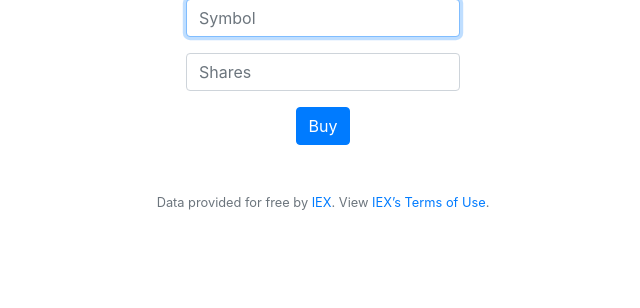
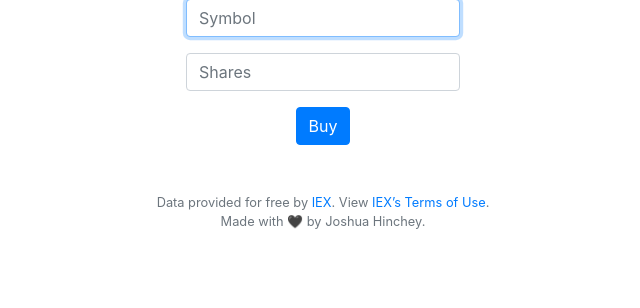
Before and after one commit to hincheyjosh/finance, a Flask app: page /buy in a window 1280 px wide. Shown: the part 125-433 px from the top of the page, without its empty margins (317-957 px from the left). Run offline with Flask 2, Linux system fonts and the light colour scheme; a user stored in the database is signed in; some libraries are stand-ins or nearby versions.

Commit message:
edited footer

```diff
--- a/templates/layout.html
+++ b/templates/layout.html
@@ -66,6 +66,10 @@
             Data provided for free by <a href="https://iextrading.com/developer">IEX</a>. View <a href="https://iextrading.com/api-exhibit-a/">IEX’s Terms of Use</a>.
         </footer>
 
+        <footer class="small text-center text-muted">
+            Made with &#128420; by Joshua Hinchey.
+        </footer>
+
     </body>
 
 </html>
```
